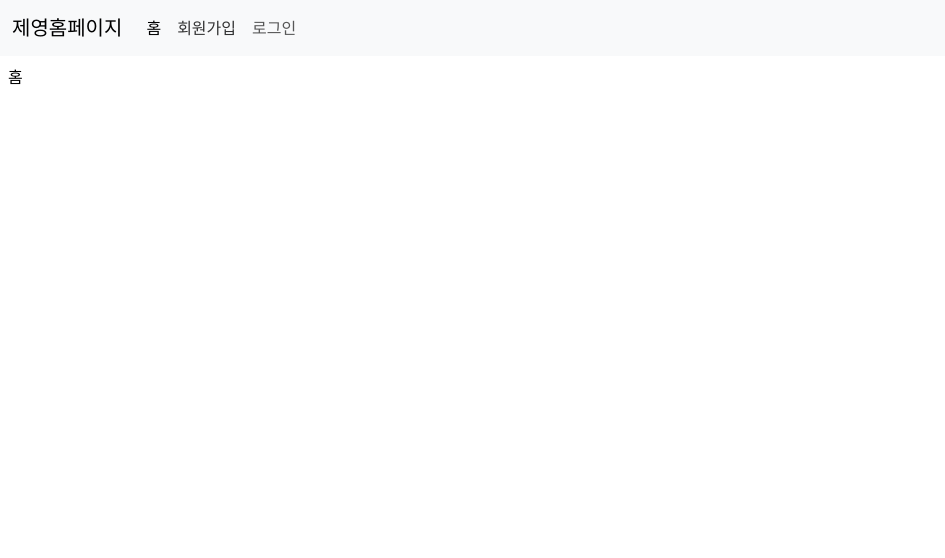
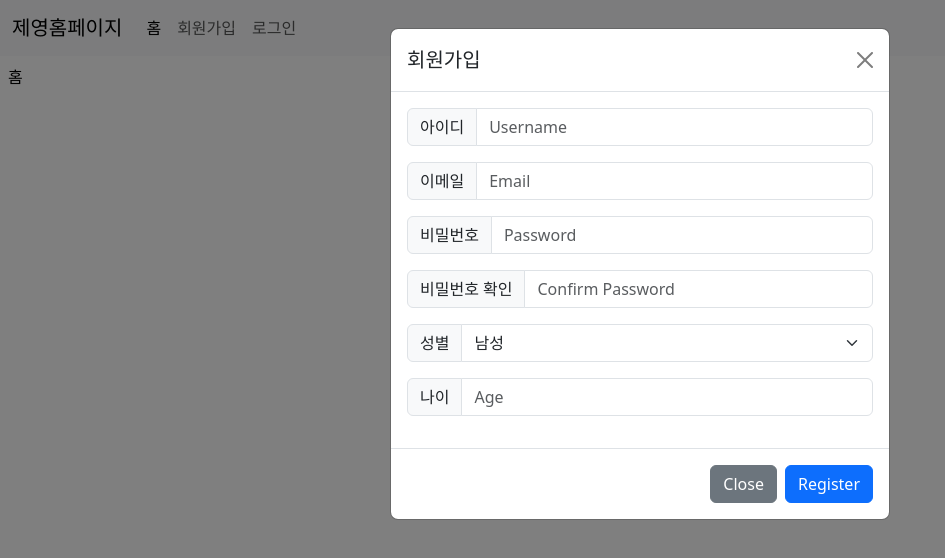
Before and after one commit to jeyoung516/project, a website: page public/index.html in a window 1280 px wide. Both pictures are taken after a click on the link "회원가입". Shown: the whole page, without its empty margins (0-945 px from the left). Drawn offline with nearby package versions, Linux system fonts and the light colour scheme.

Commit message:
Add files via upload

```diff
--- a/public/index.html
+++ b/public/index.html
@@ -23,10 +23,11 @@
                         <a class="nav-link active" href='#' onclick="selectMenu('home.html')">홈</a>
                     </li>
                     <li class="nav-item">
-                        <a class="nav-link" href="#" onclick="selectMenu('register.html')">회원가입</a>
+                        <a class="nav-link" href="#" data-bs-toggle="modal" data-bs-target="#registerModal">회원가입</a>
                     </li>
                     <li class="nav-item">
-                        <a id="loginMenu" class="nav-link" href="#" data-bs-toggle="modal" data-bs-target="#exampleModal">로그인</a>
+                        <a id="loginMenu" class="nav-link" href="#" data-bs-toggle="modal"
+                            data-bs-target="#exampleModal">로그인</a>
                     </li>
                 </ul>
             </div>
@@ -35,7 +36,7 @@
 
     <iframe id="content" src="page/home.html" style="width: 100%; height: 700px; border: none;"></iframe>
 
-    <!-- Modal -->
+    <!-- 로그인 모달 -->
     <div class="modal fade" id="exampleModal" tabindex="-1" aria-labelledby="exampleModalLabel" aria-hidden="true">
         <div class="modal-dialog">
             <div class="modal-content">
@@ -46,12 +47,25 @@
                 <div class="modal-body">
                     <div class="input-group mb-3">
                         <span class="input-group-text" id="basic-addon1">아이디</span>
-                        <input id="username" type="text" class="form-control" placeholder="Username" aria-label="Username"
-                            aria-describedby="basic-addon1">
+                        <input id="username" type="text" class="form-control" placeholder="username"
+                            aria-label="username" aria-describedby="basic-addon1">
                     </div>
                     <div class="input-group mb-3">
                         <span class="input-group-text" id="basic-addon1">비밀번호</span>
-                        <input id="password" type="password" class="form-control" placeholder="Username" aria-label="Username"
+                        <input id="password" type="password" class="form-control" placeholder="Password"
+                            aria-label="Password" aria-describedby="basic-addon1">
+                    </div>
+                    <div class="input-group mb-3">
+                        <span class="input-group-text" id="basic-addon1">성별</span>
+                        <select id="gender" class="form-select" aria-label="Gender">
+                            <option value="male">남성</option>
+                            <option value="female">여성</option>
+                            <option value="other">기타</option>
+                        </select>
+                    </div>
+                    <div class="input-group mb-3">
+                        <span class="input-group-text" id="basic-addon1">나이</span>
+                        <input id="age" type="number" class="form-control" placeholder="Age" aria-label="Age"
                             aria-describedby="basic-addon1">
                     </div>
                 </div>
@@ -63,13 +77,65 @@
         </div>
     </div>
 
+    <!-- 회원가입 모달 -->
+    <div class="modal fade" id="registerModal" tabindex="-1" aria-labelledby="registerModalLabel" aria-hidden="true">
+        <div class="modal-dialog">
+            <div class="modal-content">
+                <div class="modal-header">
+                    <h1 class="modal-title fs-5" id="registerModalLabel">회원가입</h1>
+                    <button type="button" class="btn-close" data-bs-dismiss="modal" aria-label="Close"></button>
+                </div>
+                <div class="modal-body">
+                    <div class="input-group mb-3">
+                        <span class="input-group-text" id="basic-addon1">아이디</span>
+                        <input id="registerUsername" type="text" class="form-control" placeholder="Username"
+                            aria-label="Username" aria-describedby="basic-addon1">
+                    </div>
+                    <div class="input-group mb-3">
+                        <span class="input-group-text" id="basic-addon1">이메일</span>
+                        <input id="email" type="email" class="form-control" placeholder="Email" aria-label="Email"
+                            aria-describedby="basic-addon1">
+                    </div>
+                    <div class="input-group mb-3">
+                        <span class="input-group-text" id="basic-addon1">비밀번호</span>
+                        <input id="registerPassword" type="password" class="form-control" placeholder="Password"
+                            aria-label="Password" aria-describedby="basic-addon1">
+                    </div>
+                    <div class="input-group mb-3">
+                        <span class="input-group-text" id="basic-addon1">비밀번호 확인</span>
+                        <input id="confirmPassword" type="password" class="form-control" placeholder="Confirm Password"
+                            aria-label="Confirm Password" aria-describedby="basic-addon1">
+                    </div>
+                    <div class="input-group mb-3">
+                        <span class="input-group-text" id="basic-addon1">성별</span>
+                        <select id="gender" class="form-select" aria-label="Gender">
+                            <option value="male">남성</option>
+                            <option value="female">여성</option>
+                            <option value="other">기타</option>
+                        </select>
+                    </div>
+                    <div class="input-group mb-3">
+                        <span class="input-group-text" id="basic-addon1">나이</span>
+                        <input id="age" type="number" class="form-control" placeholder="Age" aria-label="Age"
+                            aria-describedby="basic-addon1">
+                    </div>
+                </div>
+                <div class="modal-footer">
+                    <button type="button" class="btn btn-secondary" data-bs-dismiss="modal">Close</button>
+                    <button type="button" class="btn btn-primary" onclick="register()">Register</button>
+                </div>
+            </div>
+        </div>
+    </div>
+
+
+
+
     <script src="https://cdn.jsdelivr.net/npm/bootstrap@5.3.3/dist/js/bootstrap.bundle.min.js"
         integrity="sha384-YvpcrYf0tY3lHB60NNkmXc5s9fDVZLESaAA55NDzOxhy9GkcIdslK1eN7N6jIeHz"
         crossorigin="anonymous"></script>
 
-    <script src="index.js">
-
-    </script>
+    <script src="index.js"></script>
 </body>
 
 </html>
--- a/public/index.js
+++ b/public/index.js
@@ -1,20 +1,16 @@
-function selectMenu(page) {
-    const iframe = document.getElementById('content');
-    iframe.src = 'page/' + page; // iFrame의 src 속성을 변경하여 페이지 로드
-}
-//배포용
-const url = 'https://jeyoung.netlify.app/api'
+const url = 'https://jeyoung.netlify.app/api';
 
 async function login() {
     const username = document.getElementById('username').value;
     const password = document.getElementById('password').value;
-    const loginMenu = document.getElementById('loginMenu');
+    const gender = document.getElementById('gender').value.trim();
+    const age = document.getElementById('age').value.trim();
     const myModal = bootstrap.Modal.getInstance(document.getElementById('exampleModal'));
 
     const response = await fetch(url + '/login', {
         method: 'POST',
         headers: { 'Content-Type': 'application/json' },
-        body: JSON.stringify({ username, password })
+        body: JSON.stringify({ username, password, gender, age })
     });
 
     const result = await response.json();
@@ -25,15 +21,23 @@ async function login() {
     alert(result.message);
 }
 
+async function register() {
+    const username = document.getElementById('registerUsername').value.trim();
+    const email = document.getElementById('email').value.trim();
+    const password = document.getElementById('registerPassword').value.trim();
+    const confirmPassword = document.getElementById('confirmPassword').value.trim();
+    const gender = document.getElementById('gender');
+    const result_gender = gender.options[gender.selectedIndex].text.trim();
+    const ageInput = document.getElementById('age');
+    ageInput.addEventListener('input', function () {
+        const age = ageInput.value;
+        console.log(`입력된 나이: ${age}`);
+    });
 
+    alert(ageInput)
 
-async function register() {
-    const username = document.getElementById('username').value.trim();
-    const email = document.getElementById('email').value.trim();
-    const password = document.getElementById('password').value.trim();
-    const confirmPassword = document.getElementById('confirmPassword').value.trim();
     // 간단한 검증
-    if (!username || !email || !password || password !== confirmPassword) {
+    if (!username || !email || !password || password !== confirmPassword || !gender || !age) {
         alert('모든 필드를 올바르게 입력해주세요.');
         return;
     }
@@ -49,6 +53,8 @@ async function register() {
                 username: username,
                 email: email,
                 password: password,
+                gender: gender,
+                age: age,
             }),
         });
 
@@ -56,10 +62,17 @@ async function register() {
             const result = await response.json();
             alert('회원가입 성공: ' + result.message);
 
-            document.getElementById('username').value = '';
+            // 모달 닫기
+            const myModal = bootstrap.Modal.getInstance(document.getElementById('registerModal'));
+            myModal.hide();
+
+            // 입력 필드 초기화
+            document.getElementById('registerUsername').value = '';
             document.getElementById('email').value = '';
-            document.getElementById('password').value = '';
+            document.getElementById('registerPassword').value = '';
             document.getElementById('confirmPassword').value = '';
+            document.getElementById('gender').value = '성별 선택';
+            document.getElementById('age').value = '';
 
         } else {
             const error = await response.json();
@@ -69,5 +82,4 @@ async function register() {
         console.error('오류 발생:', err);
         alert('서버와의 통신 중 문제가 발생했습니다.');
     }
-
 }
```
